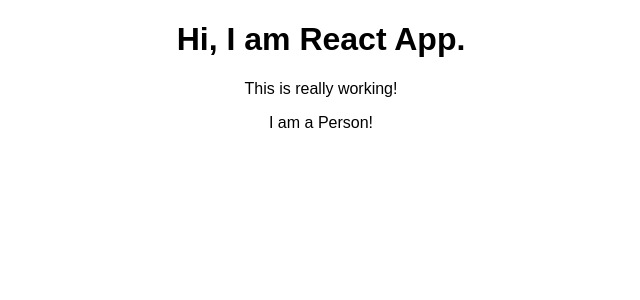
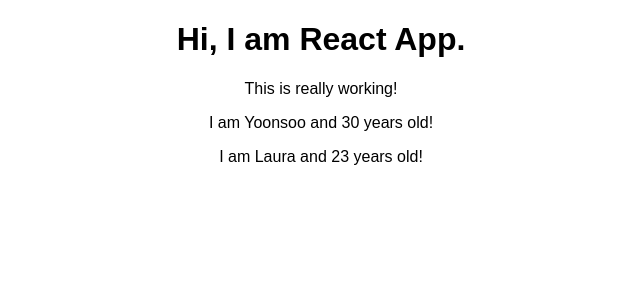
Before and after one commit to ypark9/my-first-React-app, a React (Create React App) app: page / in a window 1280 px wide. Shown: the top 300 px of the page, without its empty margins (319-959 px from the left). Built offline with nearby package versions, Linux system fonts and the light colour scheme.

Commit message:
pretty cool react...

```diff
--- a/src/App.js
+++ b/src/App.js
@@ -11,7 +11,8 @@ class App extends Component {
       <div className="App">
         <h1>Hi, I am React App.</h1>
         <p>This is really working!</p>
-        <Person />
+        <Person name="Yoonsoo" age = "30"> My hobbies : programming </Person>
+        <Person name= "Laura" age = "23"> My hobbies : Traphez </Person>
       </div>
       //<h1> another heading </h1> - we can't do this. only one root
     );
--- a/src/Person/Person.js
+++ b/src/Person/Person.js
@@ -1,7 +1,7 @@
 import React from 'react'; //need to have to return JSX
 
-const person = () => { //ES6
-    return <p>I am a Person!</p>
+const person = (props) => { //ES6
+return <p>I am {props.name} and {props.age} years old!</p>
 };
 
 export default person;
```
